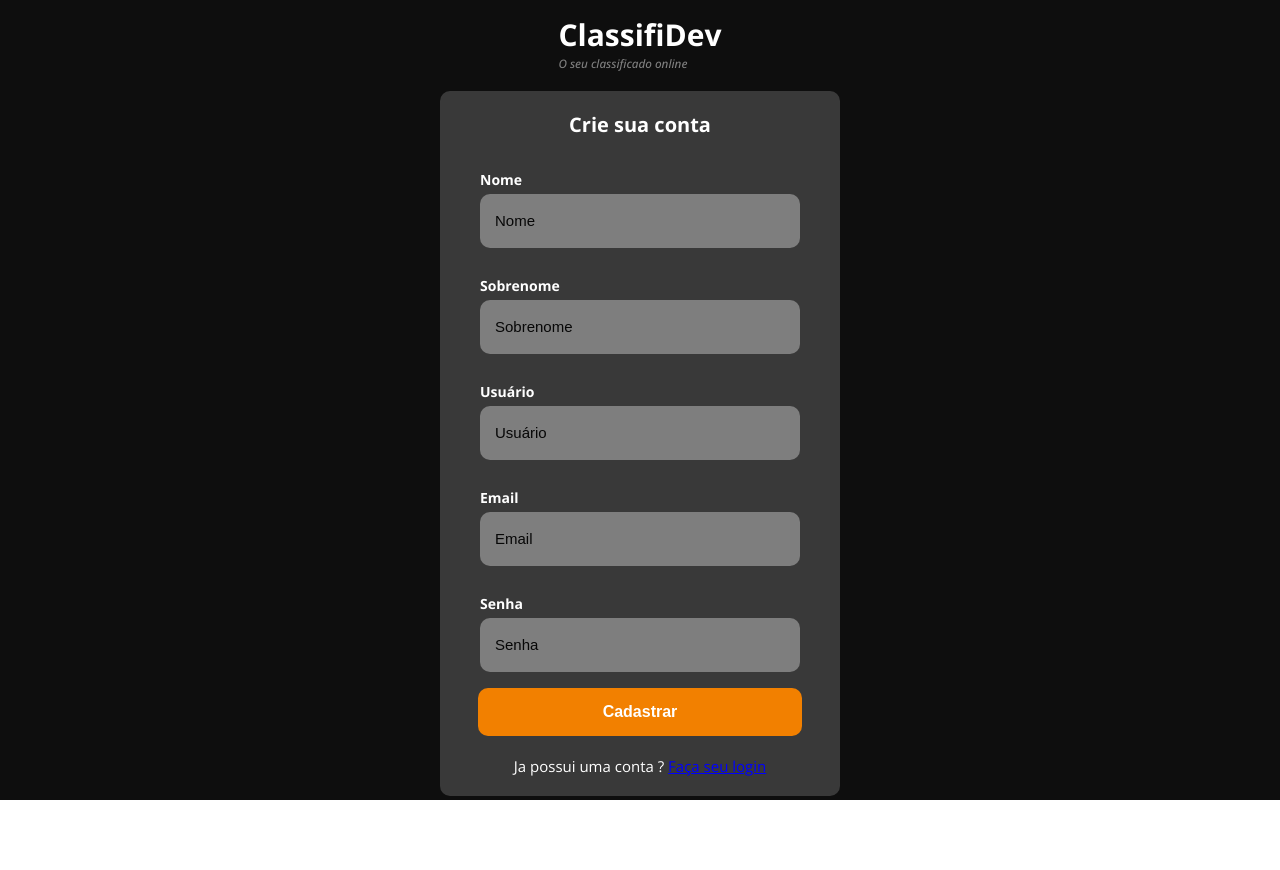
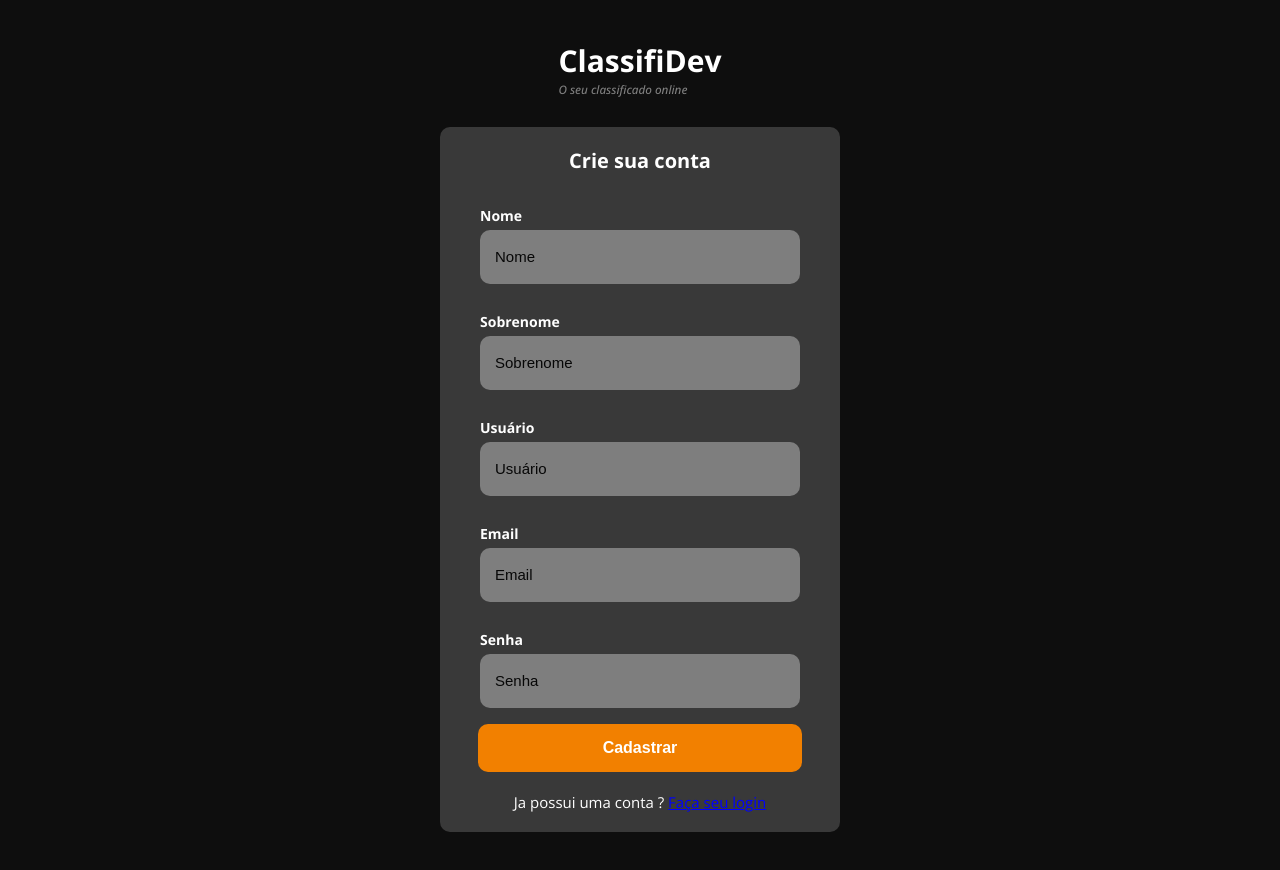
Before and after one commit to Seja-Dev/desafio-classidev, a Next.js app: page /signup in a window 1280 px wide. Before the commit the page ends 800 px from the top, so only its background shows below. Built offline with nearby package versions, Linux system fonts and the light colour scheme.

Commit message:
Ajustes em css

```diff
--- a/pages/login.jsx
+++ b/pages/login.jsx
@@ -21,6 +21,7 @@ const Container  = styled.div`
   flex-direction: column;
   align-items: center;
   justify-content: center;
+  gap: 20px;
    @media (max-width: 436px){
     gap: 15px;
   }
@@ -62,6 +63,9 @@ const ButtonAlt = styled(Button)`
   margin-left: 19px;
   width: 88%;
 `
+const LogoAlt = styled(Logo)`
+cursor: default;
+`
 
 export default function LoginPage(){
   const router = useRouter()
@@ -97,7 +101,7 @@ export default function LoginPage(){
 
   return(
     <Container>
-      <Logo />
+      <LogoAlt />
       <FormContainer>
           <Text>Entre em sua conta</Text>
           <Form onSubmit={ handleSubmit(onSubmit)}>
--- a/pages/signup.jsx
+++ b/pages/signup.jsx
@@ -23,9 +23,11 @@ const Container  = styled.div`
   flex-direction: column;
   align-items: center;
   justify-content: center;
-  padding-top: 10px;
+  gap: 10px;
+  padding: 40px;
   @media (max-width: 436px){
     padding-bottom:50px;
+     gap: 0px;
   }
 `
 const FormContainer = styled.div`
--- a/src/components/logo/Logo.jsx
+++ b/src/components/logo/Logo.jsx
@@ -19,10 +19,10 @@ const StyledSubText = styled.h3`
 ;
 
 `
-export default function Logo(){
+export default function Logo({...props}){
   const router = useRouter()
   return (
-    <LogoContainer onClick={() => router.push('/')}>
+    <LogoContainer {...props} onClick={() => router.push('/')}>
       <StyledLogo>ClassifiDev</StyledLogo>
       <StyledSubText>O seu classificado online</StyledSubText>
     </LogoContainer>
```
